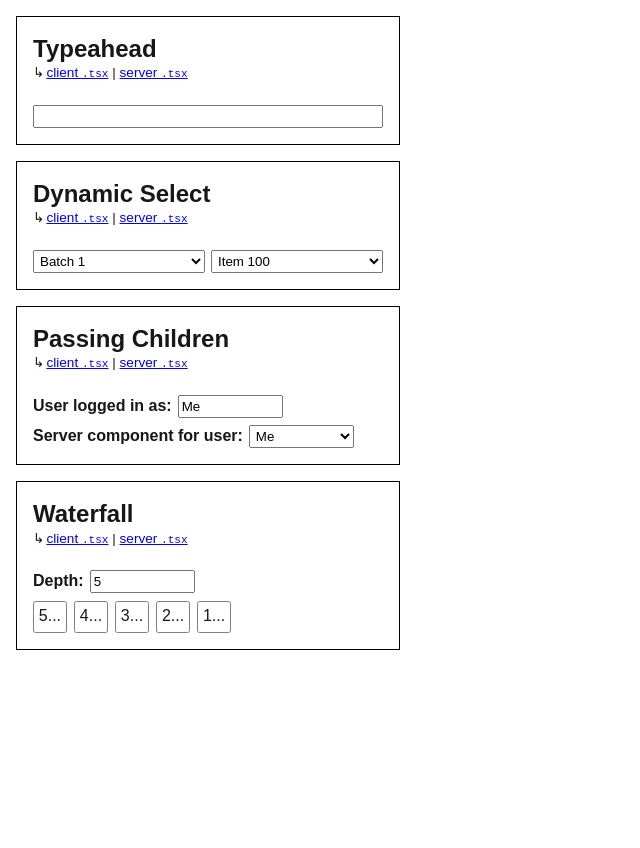
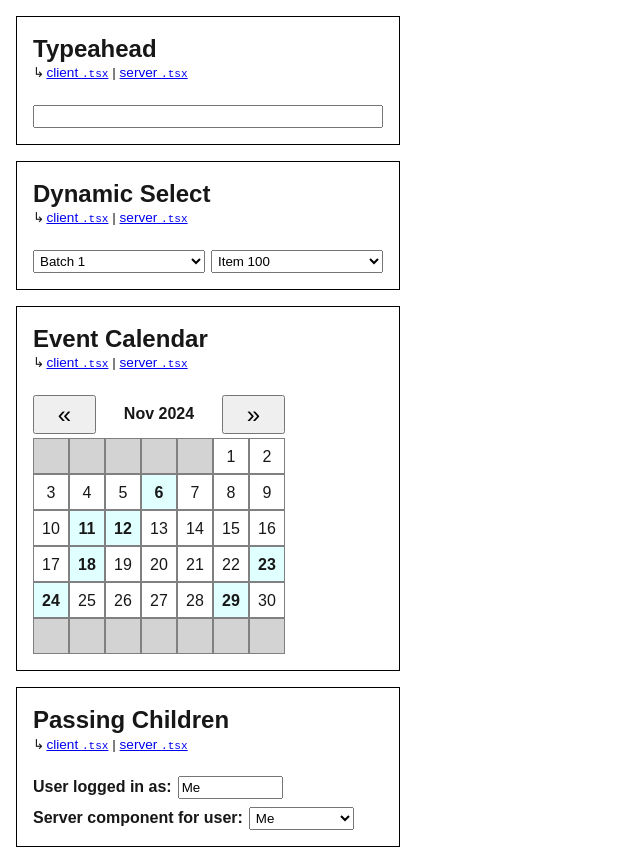
Before and after one commit to jonathanhefner/next-remote-components, a Next.js app: page / in a window 1280 px wide. Shown: the top 848 px of the page, without its empty margins (0-640 px from the left). Before the commit the page ends 800 px from the top, so only its background shows below. Built offline with nearby package versions, Linux system fonts and the light colour scheme.

Commit message:
Add event calendar example

```diff
--- a/app/page.css
+++ b/app/page.css
@@ -49,6 +49,52 @@ input, select, button {
 }
 
 
+.event-calendar {
+  nav {
+    display: flex;
+    align-items: center;
+    height: 2.4em;
+    width: calc(7 * 2.25em);
+
+    font-weight: bold;
+
+    button {
+      height: 100%;
+      width: 25%;
+      font-size: 1.5em;
+    }
+
+    .calendar-month {
+      flex-grow: 1;
+      text-align: center;
+    }
+  }
+
+  .calendar-grid {
+    margin-top: 0.3em;
+
+    display: grid;
+    grid-template-rows: 2.25em 2.25em 2.25em 2.25em 2.25em 2.25em;
+    grid-template-columns: 2.25em 2.25em 2.25em 2.25em 2.25em 2.25em 2.25em;
+
+    & > div {
+      padding-top: 0.45em;
+      text-align: center;
+      border: 1px solid grey;
+    }
+
+    & > div:has(.event) {
+      background-color: lightcyan;
+      font-weight: bold;
+    }
+
+    & > div:empty {
+      background-color: lightgray;
+    }
+  }
+}
+
+
 .passing-children {
   label {
     display: block;
--- a/app/page.tsx
+++ b/app/page.tsx
@@ -3,6 +3,7 @@ import PassingChildren from "@/components/PassingChildren"
 import Typeahead from "@/components/Typeahead"
 import "./page.css"
 import { Waterfall } from "@/components/Waterfall"
+import { EventCalendar } from "@/components/EventCalendar"
 
 export default function Home() {
   return <>
@@ -24,6 +25,15 @@ export default function Home() {
       <div className="demo"><DynamicSelect /></div>
     </section>
 
+    <section className="event-calendar">
+      <h2>Event Calendar</h2>
+      <p>
+        <a target="_blank" href="https://github.com/jonathanhefner/next-remote-components/blob/main/components/EventCalendar.tsx">client <code>.tsx</code></a>{" | "}
+        <a target="_blank" href="https://github.com/jonathanhefner/next-remote-components/blob/main/components/EventCalendar.server.tsx">server <code>.tsx</code></a>
+      </p>
+      <div className="demo"><EventCalendar /></div>
+    </section>
+
     <section className="passing-children">
       <h2>Passing Children</h2>
       <p>
--- /dev/null
+++ b/components/EventCalendar.server.tsx
@@ -0,0 +1,26 @@
+'use server'
+
+export async function getMonthGrid({ monthIndex }: { monthIndex: number }) {
+  const items: React.ReactNode[] = []
+
+  const firstOfMonth = new Date(1970, monthIndex, 1)
+  while (items.length < firstOfMonth.getDay()) {
+    items.push(<div key={items.length} />)
+  }
+
+  const daysInMonth = new Date(1970, monthIndex + 1, 0).getDate()
+  for (let i = 1; i <= daysInMonth; i += 1) {
+    items.push(
+      <div key={items.length}>
+        {i}
+        {(monthIndex ^ i) % 5 === 0 && <span className="event" />}
+      </div>
+    )
+  }
+
+  while (items.length < 6 * 7) {
+    items.push(<div key={items.length} />)
+  }
+
+  return items
+}
--- /dev/null
+++ b/components/EventCalendar.tsx
@@ -0,0 +1,34 @@
+'use client'
+
+import { remote, RemoteSuspense } from "@/lib/rrc"
+import { getMonthGrid } from "./EventCalendar.server"
+import { useState } from "react"
+
+const MonthGrid = remote(getMonthGrid)
+
+export function EventCalendar() {
+  const now = new Date()
+  const [monthIndex, setMonthIndex] = useState(now.getMonth() + 12 * (now.getFullYear() - 1970))
+
+  const firstOfMonth = new Date(1970, monthIndex, 1)
+  const monthName = firstOfMonth.toLocaleString("default", { month: "short" })
+  const year = firstOfMonth.getFullYear()
+
+  return <>
+    <nav>
+      <button onClick={() => setMonthIndex(monthIndex - 1)}>&laquo;</button>
+      <div className="calendar-month">{monthName} {year}</div>
+      <button onClick={() => setMonthIndex(monthIndex + 1)}>&raquo;</button>
+    </nav>
+
+    <div className="calendar-grid">
+      <RemoteSuspense fallback={<Loading />}>
+        <MonthGrid monthIndex={monthIndex} />
+      </RemoteSuspense>
+    </div>
+  </>
+}
+
+function Loading() {
+  return [...Array(6 * 7)].map((_, i) => <div key={i} />)
+}
```
